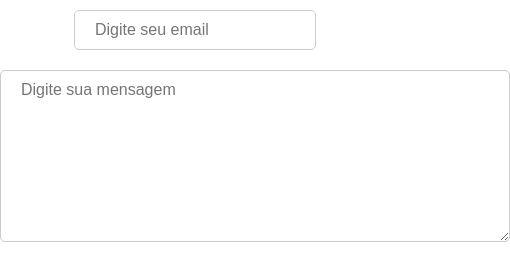
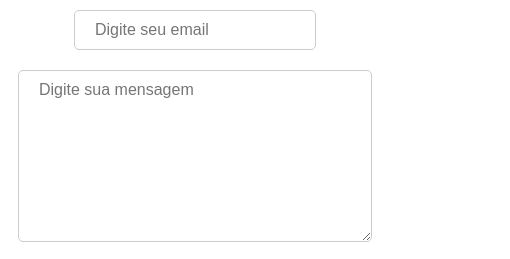
Before and after one commit to geaduque/ProjetoSetembroAmarelo, a plain HTML site: page index.html in a window 390 px wide. Shown: the part 2900-3159 px from the top of the page, 510 px wide, since content can reach past the window. Drawn offline with Linux system fonts and the light colour scheme.

Commit message:
Atualização responsividade contact-container textarea

```diff
--- a/style.css
+++ b/style.css
@@ -207,6 +207,10 @@ footer {
         margin-bottom: 15px;
     }
 
+    .contact-container textarea {
+        width: 80%;
+    }
+
 }
 
 @media screen and (max-width: 600px) {
@@ -214,6 +218,7 @@ footer {
         display: flex;
         flex-direction: column;
     }
+
 }
 
 /*Teste*/
```
